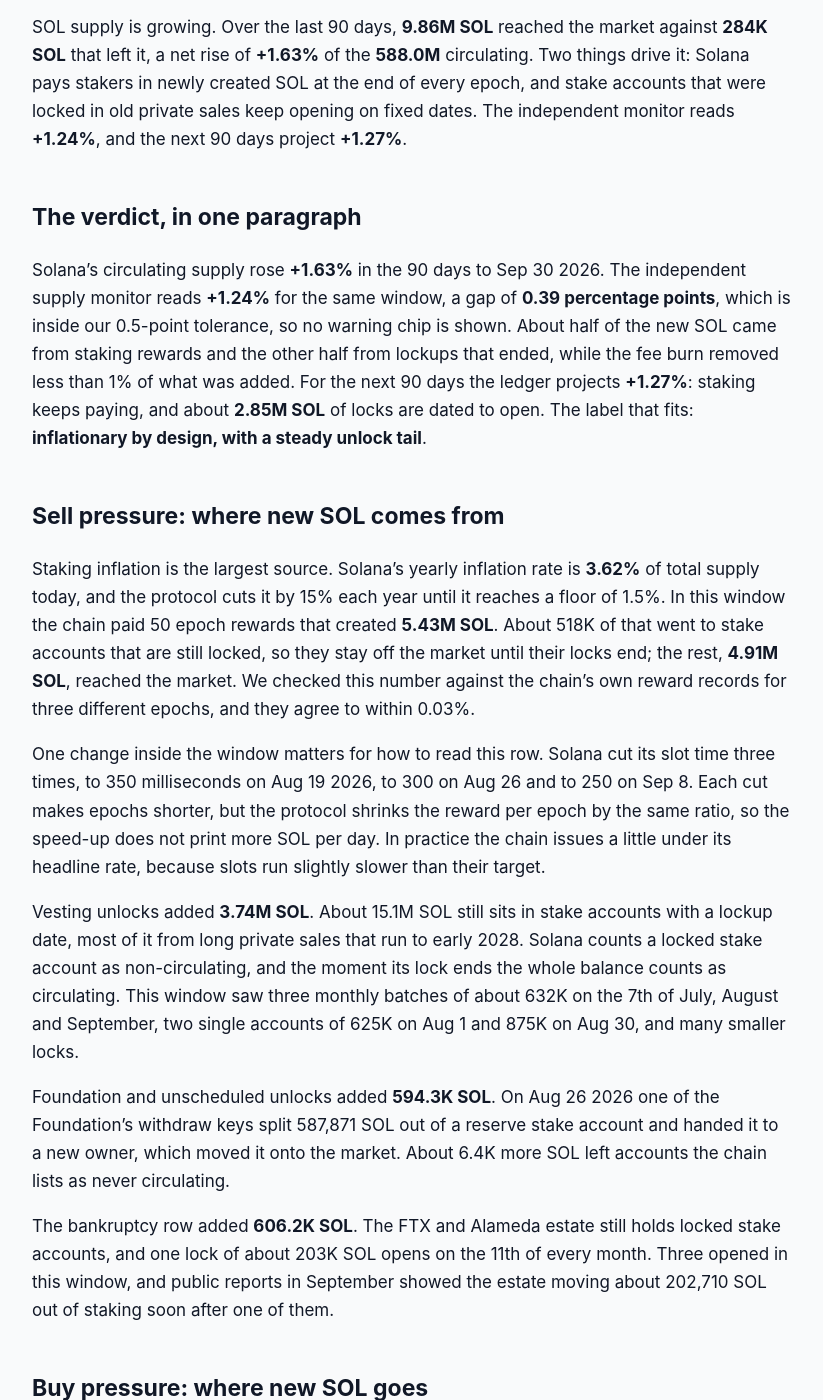
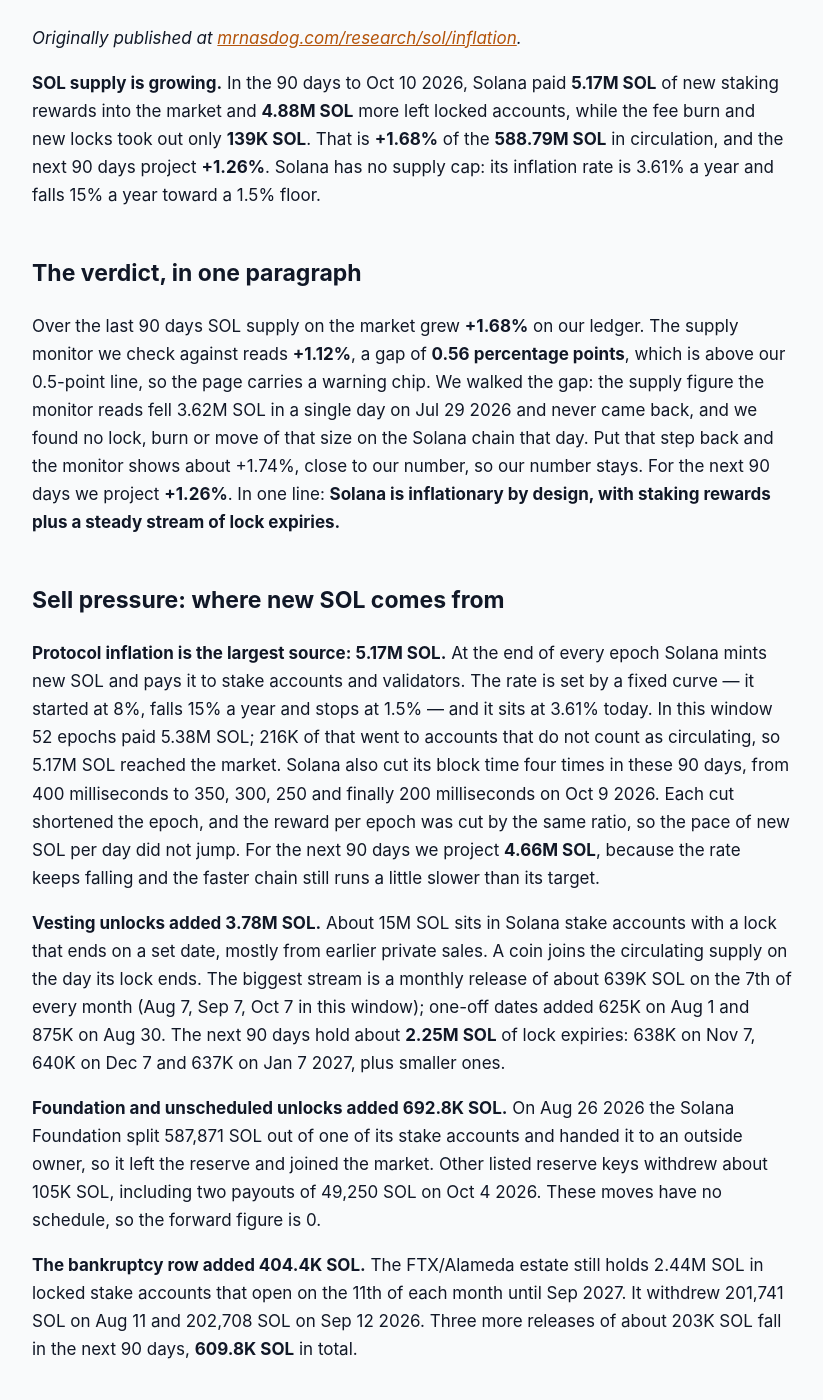
Before and after one commit to jeevansongmy-spec/mrnasdog-articles, a Jekyll site: the page built from crypto/sol-pressure-framework.md, in a window 1280 px wide and 1400 px high, scrolled down 1871 px. Shown: the whole window, without its empty margins (228-1051 px from the left). Built offline with Jekyll 4.4.1, drawn with Linux system fonts in a browser that asks for light colours; some of the changed text lies outside the part shown.

Commit message:
publish: crypto/sol-pressure-framework

```diff
--- a/crypto/sol-pressure-framework.md
+++ b/crypto/sol-pressure-framework.md
@@ -1,6 +1,6 @@
 ---
 title: "Is it a good time to buy Solana today? Supply, Demand and Price Drivers (October 2026)"
-description:   "SOL supply is growing: 4.91M SOL of staking issuance plus 4.94M SOL of ended stake locks, against a 284K burn and new locks, give +1.63% in 90 days; +1.27% next."
+description:   "SOL supply is growing: 5.17M SOL of staking issuance plus 4.88M SOL from ended locks, against a 139K burn and new locks, give +1.68% in 90 days; +1.26% next."
 canonical_url: "https://mrnasdog.com/research/sol/inflation"
 tags:          ["crypto", "sol", "solana", "layer1"]
 published:     true
@@ -15,31 +15,31 @@ Updated Oct 10 2026 from the live page: [mrnasdog.com/research/sol](https://mrna
 
 ### Is it a good time to buy Solana today?
 
-Supply and demand point to a mixed long-run signal for Solana (Oct 10 2026, score 6/10). Solana adds +1.27% new supply in 90 days, and demand reads strong (4/5). Solana's price drivers: 2 ▲ price up, 0 ▼ price down.
+Supply and demand point to a mixed long-run signal for Solana (Oct 10 2026, score 6/10). Solana adds +1.26% new supply in 90 days, and demand reads strong (4/5). Solana's price drivers: 2 ▲ price up, 0 ▼ price down.
 
-### Has Hyperliquid become a better bet than Solana?
+### Why is Solana dropping when its drivers look good?
 
-Hyperliquid does today, Oct 10 2026: 8.5/10 against Solana's 6/10. Solana adds +1.27% new supply in 90 days; Hyperliquid adds only +0.13%. Solana is far bigger, though, about $72 billion against $19.5 billion. For Solana, the supply-and-demand signal is mixed right now.
+Likely new supply, plus the wider market. Both Solana drivers point up: ETFs hold about 16M SOL, and the network has not stopped in 977 days. But Solana adds +1.27% new supply in 90 days, so buyers have to keep absorbing fresh coins. For Solana, the supply-and-demand signal is mixed right now.
 
-### Is Solana dead, or is the network still going strong?
+### Is Solana a better buy than Ethereum right now?
 
-No, Solana looks very much alive. The network has not stopped in 977 days, after 6 stops up to 2024, and ETFs hold about 16M SOL. Demand reads strong (4/5); the weaker side is supply, +1.27% new SOL in 90 days. For Solana, the supply-and-demand signal is mixed right now.
+Ethereum reads a little better. It scores 7/10 with a positive signal, while Solana sits at 6/10, mixed (Oct 10 2026). Solana has stronger demand, 4/5 against 3.5/5, but its new supply is much higher: +1.27% in 90 days versus +0.21%. By supply and demand, Solana's long-run signal is mixed today.
 
 ### Could Solana ever hit $1,000?
 
-Solana trades near $123 (Oct 10 2026). $1,000 a coin means a $588B market cap, 8.2 times today's $72B. Solana's supply also grows +5.28% in the next year, so every extra coin needs buyers too. That leaves Solana's long-run signal at mixed, by supply and demand.
+Solana trades near $110 (Oct 10 2026). $1,000 a coin means a $589B market cap, 9.1 times today's $64.6B. Solana's supply also grows +5.19% in the next year, so every extra coin needs buyers too. That leaves Solana's long-run signal at mixed, by supply and demand.
 
 ### Should I sell my Solana now?
 
-We would read Solana differently if new supply keeps arriving (+1.27% in 90 days), or demand falls from strong. Until then Solana's signal stays mixed.
+We would read Solana differently if new supply keeps arriving (+1.26% in 90 days), or demand falls from strong. Until then Solana's signal stays mixed.
 
 ### Is Solana a good long-term investment?
 
-Solana scores 6/10 on our framework (Oct 10 2026): supply 2/5 (growing), demand 4/5. Over the next year Solana's supply changes +5.28%. The long-run signal is mixed.
+Solana scores 6/10 on our framework (Oct 10 2026): supply 2/5 (growing), demand 4/5. Over the next year Solana's supply changes +5.19%. The long-run signal is mixed.
 
 ### How do I know when to buy Solana?
 
-Supply and demand favor Solana most when little new supply is coming, demand is strong and the price drivers point up. Right now Solana has +1.27% new supply in 90 days (growing), demand strong (4/5), drivers 2 ▲ / 0 ▼.
+Supply and demand favor Solana most when little new supply is coming, demand is strong and the price drivers point up. Right now Solana has +1.26% new supply in 90 days (growing), demand strong (4/5), drivers 2 ▲ / 0 ▼.
 
 ### Will Solana go up in 2026?
 
@@ -55,60 +55,60 @@ Solana: mixed signal, 6/10 · Bitcoin: positive signal, 8.5/10 (Oct 10 2026). By
 
 <!-- questions:end -->
 
-## Part 1 · Supply: SOL Inflation Analysis · September 2026 · Supply growing · projected to keep growing
+## Part 1 · Supply: SOL Inflation Analysis · October 2026 · Supply growing · projected to keep growing
 
 *Originally published at [mrnasdog.com/research/sol/inflation](https://mrnasdog.com/research/sol/inflation).*
 
-SOL supply is growing. Over the last 90 days, **9.86M SOL** reached the market against **284K SOL** that left it, a net rise of **+1.63%** of the **588.0M** circulating. Two things drive it: Solana pays stakers in newly created SOL at the end of every epoch, and stake accounts that were locked in old private sales keep opening on fixed dates. The independent monitor reads **+1.24%**, and the next 90 days project **+1.27%**.
+**SOL supply is growing.** In the 90 days to Oct 10 2026, Solana paid **5.17M SOL** of new staking rewards into the market and **4.88M SOL** more left locked accounts, while the fee burn and new locks took out only **139K SOL**. That is **+1.68%** of the **588.79M SOL** in circulation, and the next 90 days project **+1.26%**. Solana has no supply cap: its inflation rate is 3.61% a year and falls 15% a year toward a 1.5% floor.
 
 ## The verdict, in one paragraph
 
-Solana's circulating supply rose **+1.63%** in the 90 days to Sep 30 2026. The independent supply monitor reads **+1.24%** for the same window, a gap of **0.39 percentage points**, which is inside our 0.5-point tolerance, so no warning chip is shown. About half of the new SOL came from staking rewards and the other half from lockups that ended, while the fee burn removed less than 1% of what was added. For the next 90 days the ledger projects **+1.27%**: staking keeps paying, and about **2.85M SOL** of locks are dated to open. The label that fits: **inflationary by design, with a steady unlock tail**.
+Over the last 90 days SOL supply on the market grew **+1.68%** on our ledger. The supply monitor we check against reads **+1.12%**, a gap of **0.56 percentage points**, which is above our 0.5-point line, so the page carries a warning chip. We walked the gap: the supply figure the monitor reads fell 3.62M SOL in a single day on Jul 29 2026 and never came back, and we found no lock, burn or move of that size on the Solana chain that day. Put that step back and the monitor shows about +1.74%, close to our number, so our number stays. For the next 90 days we project **+1.26%**. In one line: **Solana is inflationary by design, with staking rewards plus a steady stream of lock expiries.**
 
 ## Sell pressure: where new SOL comes from
 
-Staking inflation is the largest source. Solana's yearly inflation rate is **3.62%** of total supply today, and the protocol cuts it by 15% each year until it reaches a floor of 1.5%. In this window the chain paid 50 epoch rewards that created **5.43M SOL**. About 518K of that went to stake accounts that are still locked, so they stay off the market until their locks end; the rest, **4.91M SOL**, reached the market. We checked this number against the chain's own reward records for three different epochs, and they agree to within 0.03%.
+**Protocol inflation is the largest source: 5.17M SOL.** At the end of every epoch Solana mints new SOL and pays it to stake accounts and validators. The rate is set by a fixed curve — it started at 8%, falls 15% a year and stops at 1.5% — and it sits at 3.61% today. In this window 52 epochs paid 5.38M SOL; 216K of that went to accounts that do not count as circulating, so 5.17M SOL reached the market. Solana also cut its block time four times in these 90 days, from 400 milliseconds to 350, 300, 250 and finally 200 milliseconds on Oct 9 2026. Each cut shortened the epoch, and the reward per epoch was cut by the same ratio, so the pace of new SOL per day did not jump. For the next 90 days we project **4.66M SOL**, because the rate keeps falling and the faster chain still runs a little slower than its target.
 
-One change inside the window matters for how to read this row. Solana cut its slot time three times, to 350 milliseconds on Aug 19 2026, to 300 on Aug 26 and to 250 on Sep 8. Each cut makes epochs shorter, but the protocol shrinks the reward per epoch by the same ratio, so the speed-up does not print more SOL per day. In practice the chain issues a little under its headline rate, because slots run slightly slower than their target.
+**Vesting unlocks added 3.78M SOL.** About 15M SOL sits in Solana stake accounts with a lock that ends on a set date, mostly from earlier private sales. A coin joins the circulating supply on the day its lock ends. The biggest stream is a monthly release of about 639K SOL on the 7th of every month (Aug 7, Sep 7, Oct 7 in this window); one-off dates added 625K on Aug 1 and 875K on Aug 30. The next 90 days hold about **2.25M SOL** of lock expiries: 638K on Nov 7, 640K on Dec 7 and 637K on Jan 7 2027, plus smaller ones.
 
-Vesting unlocks added **3.74M SOL**. About 15.1M SOL still sits in stake accounts with a lockup date, most of it from long private sales that run to early 2028. Solana counts a locked stake account as non-circulating, and the moment its lock ends the whole balance counts as circulating. This window saw three monthly batches of about 632K on the 7th of July, August and September, two single accounts of 625K on Aug 1 and 875K on Aug 30, and many smaller locks.
+**Foundation and unscheduled unlocks added 692.8K SOL.** On Aug 26 2026 the Solana Foundation split 587,871 SOL out of one of its stake accounts and handed it to an outside owner, so it left the reserve and joined the market. Other listed reserve keys withdrew about 105K SOL, including two payouts of 49,250 SOL on Oct 4 2026. These moves have no schedule, so the forward figure is 0.
 
-Foundation and unscheduled unlocks added **594.3K SOL**. On Aug 26 2026 one of the Foundation's withdraw keys split 587,871 SOL out of a reserve stake account and handed it to a new owner, which moved it onto the market. About 6.4K more SOL left accounts the chain lists as never circulating.
-
-The bankruptcy row added **606.2K SOL**. The FTX and Alameda estate still holds locked stake accounts, and one lock of about 203K SOL opens on the 11th of every month. Three opened in this window, and public reports in September showed the estate moving about 202,710 SOL out of staking soon after one of them.
+**The bankruptcy row added 404.4K SOL.** The FTX/Alameda estate still holds 2.44M SOL in locked stake accounts that open on the 11th of each month until Sep 2027. It withdrew 201,741 SOL on Aug 11 and 202,708 SOL on Sep 12 2026. Three more releases of about 203K SOL fall in the next 90 days, **609.8K SOL** in total.
 
 ## Buy pressure: where new SOL goes
 
-There is no programmatic buyback: nothing in the protocol buys SOL on the market. The fee burn removed **74.1K SOL**. Every signature pays a flat fee of 5,000 lamports, and half of it is destroyed; priority fees go in full to the block leader and are not burned. That is about 824 SOL a day, and about half of it comes from validator votes, which are ordinary transactions on Solana today. Because faster slots mean more votes each day, the burn now runs a bit higher, about **90.2K SOL** for the next 90 days. A governance vote on Aug 28 2026 rejected a plan to burn a much larger share of fees.
+**There is no buyback.** No contract or treasury buys SOL back. Companies and funds buy SOL on the open market, which moves coins between holders without taking any out of supply. A founder's idea from Aug 15 2026 — mint SOL to buy a company and burn its income — never became a proposal.
 
-The Foundation does not buy SOL, so that row is zero. New long-term locks removed **209.7K SOL**: 75 new stake accounts were opened with a lockup and filled from ordinary wallets, the largest with 160,000 SOL on Jul 7 2026. Plain staking removes nothing, because staked SOL without a lockup still counts as circulating, even though about 440.5M SOL is staked. Buyers of SOL funds and SOL treasury companies also remove nothing here: they buy coins that were already on the market.
+**The fee burn removed 79.06K SOL.** Every signature pays a base fee of 5,000 lamports, and half of it is destroyed; validator votes pay it too. Priority fees go to the block maker in full and are not burned. Counted block by block across 22.8M blocks, the burn came to 79,058 SOL, about 880 SOL a day — less than one sixtieth of the new staking rewards. Faster blocks mean more votes per day, so we project about **99.8K SOL** for the next 90 days. In Aug 2026 a governance vote to change the fee design and burn far more did not reach the needed majority.
+
+**Foundation buys: 0.** We found no Foundation or project buying of SOL. **New long-term locks took 59.54K SOL off the market:** 78 new locked stake accounts were opened in the window, and 59,539 SOL of their deposits came from ordinary wallets. Staking itself is not a lock here — 437.9M SOL is staked, but staked SOL can be withdrawn and still counts as circulating. We project no new locks, as none is announced.
 
 ## Foundation and overhang
 
-Four pools of SOL sit outside the circulating count, and we read each one directly from the chain. The largest is about **27.23M SOL** in 2,270 stake accounts whose withdraw keys belong to the Solana Foundation and early backers; it has no release schedule, and its only release this window was the Aug 26 handover. Next is about **15.1M SOL** in dated lockups from private sales, opening in monthly steps to early 2028. Then about **2.44M SOL** of the FTX and Alameda estate's locked stake, at about 203K a month to Sep 2027. Last, about **2.19M SOL** sits in accounts the Solana software names as never circulating.
-
-All four are checked on-chain at every rebuild. If any of these balances falls between checks without a dated lock ending, the outflow enters the Foundation and unscheduled unlocks row at the next refresh.
+About **46.74M SOL**, 7.4% of the 635.54M total, does not count as circulating. The largest part is the Solana Foundation's own stake, about 27.2M SOL held under one key with no lock date, plus about 2.2M SOL in other listed reserve accounts. These coins have no release schedule. Next come the dated locks: about 15M SOL of private-sale stake accounts opening monthly into early 2028, and the FTX/Alameda estate's 2.44M SOL opening on the 11th of each month until Sep 2027. We read every one of these accounts on-chain at each rebuild. If any of these balances falls between rebuilds, the outflow enters the Foundation row (Sell #3) at the next rebuild.
 
 ## How SOL compares to other proof-of-stake Layer 1s
 
-Solana sits in the family of proof-of-stake chains that pay stakers with a declining inflation schedule and burn only a small slice of fees. Its 3.62% headline rate, falling 15% a year to a 1.5% floor, is higher than Ethereum's issuance, which depends on how much ETH is staked, and Ethereum burns the whole base fee rather than half of a flat signature fee. On Ethereum the burn can offset a real share of new supply in busy periods; on Solana the fee burn removed less than 1% of what staking created this window.
+Solana and Ethereum both pay stakers in new coins and burn part of each fee, but the two designs set issuance differently. Ethereum's issuance follows the amount staked and has no time schedule; Solana's follows a calendar curve that falls 15% a year to a 1.5% floor. Solana's burn is also far smaller relative to its issuance, because only half of a small base fee is destroyed, while priority fees — most of what users pay — go to the block maker. So Solana supply grows close to its headline inflation rate, while Ethereum's net growth depends on how busy blocks are.
 
-What sets Solana apart is the unlock tail. Most large proof-of-stake chains either unlocked their early sales long ago or track them through a token vesting contract. Solana's sold coins sit in ordinary stake accounts with lock dates, so the unlocks show up only when you read the accounts themselves. That tail adds roughly as much new supply as staking does in a busy quarter, and it keeps doing so until early 2028.
+Compared with chains that still carry large team or investor vesting, Solana's genesis allocations have long been unlocked; what remains is a tail of locked stake from private sales and the FTX estate. That tail adds roughly 0.8M to 0.9M SOL a month, smaller than staking rewards but not small. Compared with fixed-cap coins such as Bitcoin, Solana has no cap at all: supply keeps growing at the floor rate forever once the curve bottoms out.
 
-Chains with a hard cap and no staking inflation, such as Bitcoin, sit at the other end: new supply falls on a fixed halving schedule and there is no locked pool to open. Solana has no cap on total supply; the 1.5% floor means SOL keeps growing forever, slowly.
+Solana validators approved a faster fall in the inflation rate on Aug 28 2026 (the yearly cut doubles from 15% to 30%). It is not live yet: it needs a client release and a scheduled switch. Once on, it would bring the 1.5% floor in about three years instead of six, which would make Solana's issuance curve one of the steeper declines among large proof-of-stake chains.
 
 ## What to watch in the next 90 days
 
-Dated lock ends: about 638.6K SOL on Oct 7 2026, 637.2K on Nov 7 and 639.4K on Dec 7, each a monthly batch from the same sale; plus 136.1K on Nov 28 and 100.0K on Dec 20. The estate's locks open about 203K each on Oct 11, Nov 11 and Dec 11 2026.
+**Lock expiries on fixed dates:** the FTX/Alameda estate's releases on Oct 11, Nov 11 and Dec 11 2026 (about 203K SOL each) and the private-sale releases on Nov 7, Dec 7 2026 and Jan 7 2027 (about 638K SOL each).
 
-The faster disinflation vote. Validators approved doubling the yearly cut in the inflation rate, from 15% to 30%, on Aug 28 2026, but the switch is not yet queued for the live network. When it activates, new SOL from staking starts shrinking twice as fast.
+**The faster rate cut:** the approved change that doubles Solana's yearly disinflation has no switch date yet. If it goes live inside the window, the forward staking figure falls slightly; the bigger effect builds over years.
 
-Alpenglow. The new consensus upgrade went live on test networks on Sep 24 and Sep 25 2026 and has no main-network date. It moves validator votes out of blocks and replaces their fees with a fixed burn per validator, which would change the size of the fee burn. A further cut of slot time to 200 milliseconds is also queued; like the earlier cuts, it should not change how much new SOL is created per day.
+**The Alpenglow upgrade:** no mainnet date is set after the Sep 28 2026 window passed. When it lands, validator votes stop paying burned fees and each validator burns an admission fee instead (about 0.8 SOL a day), so the burn stays about the same size.
+
+**Foundation moves:** any release from the Foundation's 27.2M SOL reserve would land in the Foundation row. The Aug 26 and Oct 4 2026 moves show it happens without notice.
 
 ## Summary
 
-SOL supply grew **+1.63%** in the 90 days to Sep 30 2026, against a monitor reading of **+1.24%**, and the ledger projects **+1.27%** for the next 90 days. Staking inflation at 3.62% a year supplied about half of the new SOL, and stake-account locks from old sales, an estate and one Foundation handover supplied the other half. The fee burn and new locks removed only 284K SOL. The key risk is the unlock tail of about 17.5M locked SOL that keeps opening until 2028; the ceiling is the protocol's 1.5% floor, which the approved faster disinflation would reach in about three years instead of six.
+SOL supply grew **+1.68%** in the 90 days to Oct 10 2026 and is projected to grow **+1.26%** in the next 90 days. The engine is Solana's staking inflation — 3.61% a year today, falling 15% a year to a 1.5% floor — plus a monthly stream of lock expiries from private sales and the FTX estate. The fee burn, about 880 SOL a day, offsets almost none of it, and there is no buyback. The key risk on the supply side is unscheduled Foundation releases from its 27.2M SOL reserve; the key relief is the approved faster rate cut, which is not yet live.
 
 ---
 
-*MrNasdog Pressure Framework analysis of SOL, Metric 1 — Inflation. Data + explanation only. Not financial advice. Checked Sep 30 2026.*
+*MrNasdog Pressure Framework analysis of SOL, Metric 1 — Inflation. Data + explanation only. Not financial advice. Checked Oct 10 2026.*
```
